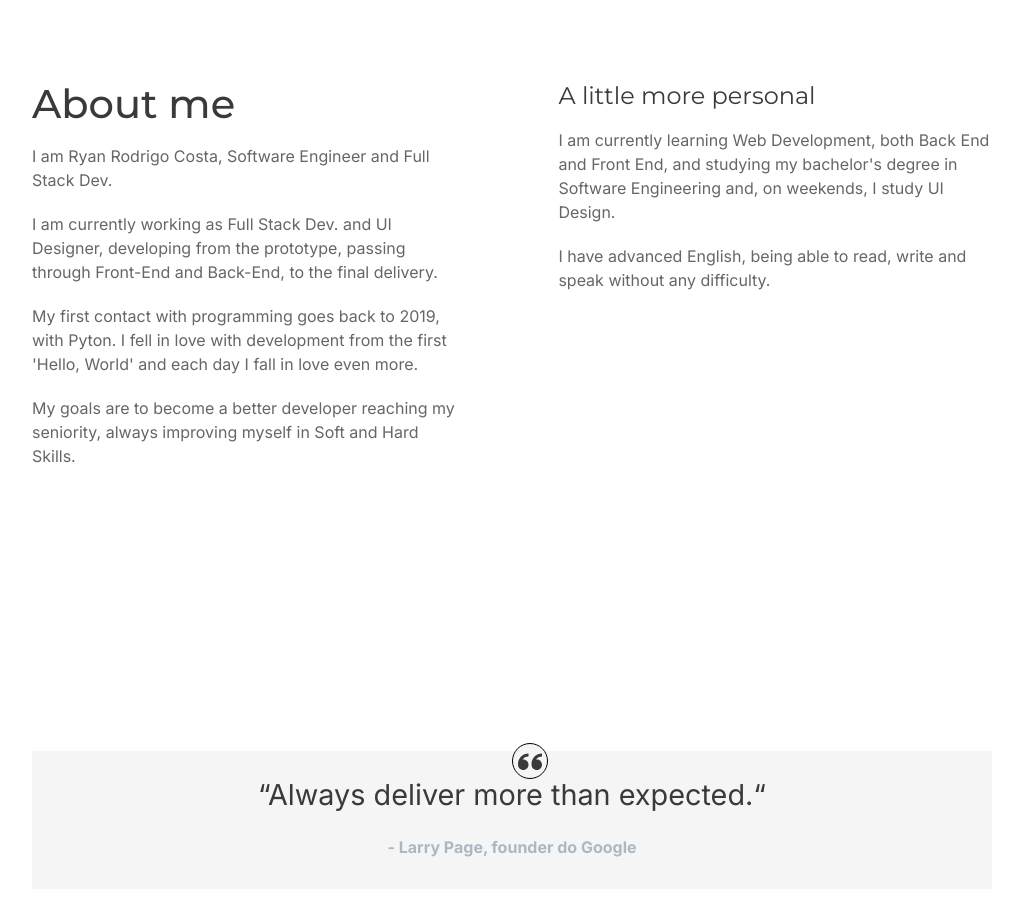
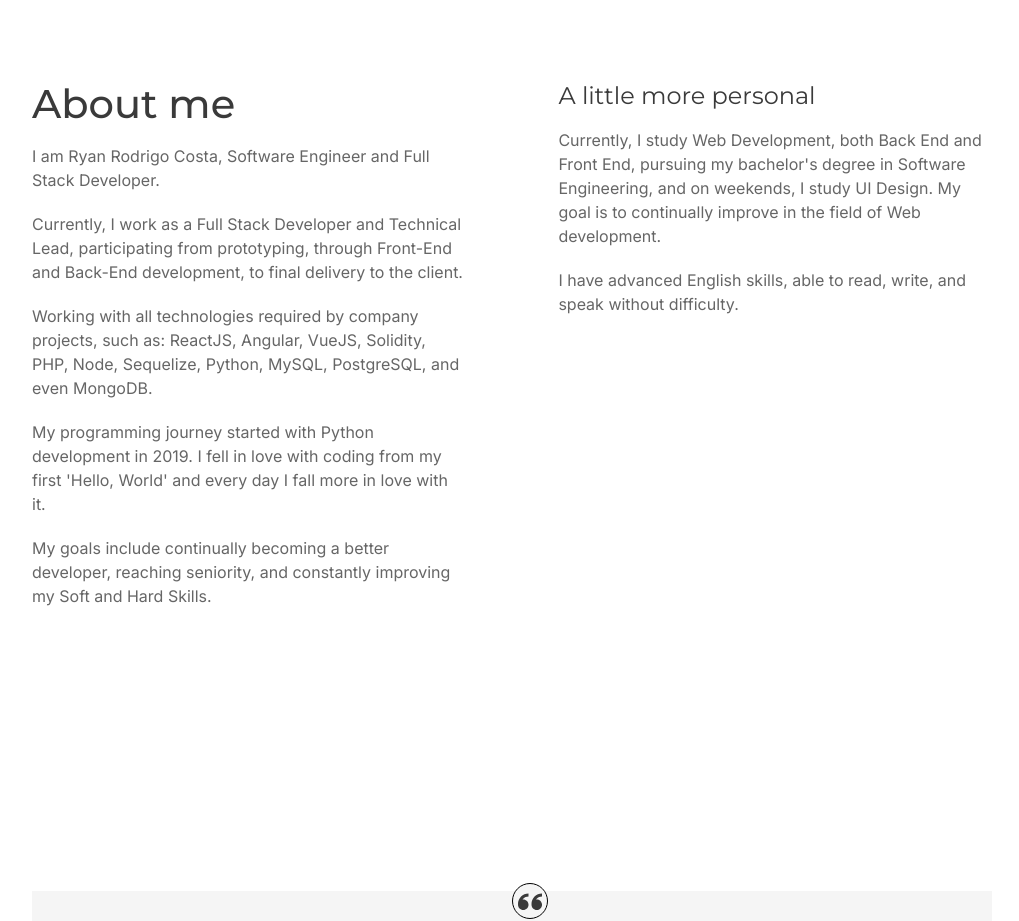
Before and after one commit to Ryan-R-C/new-portfolio, a React (Create React App) app: page / in a window 1280 px wide. Shown: the part 1220-2141 px from the top of the page, without its empty margins (128-1147 px from the left). Built offline with nearby package versions, Linux system fonts and the light colour scheme.

Commit message:
Feat: updated info

```diff
--- a/src/info.ts
+++ b/src/info.ts
@@ -41,7 +41,8 @@ export const storagedInfo = {
       title: 'Sobre mim',
       paragraphs: [
         "Eu sou Ryan Rodrigo Costa, Engenheiro de Software e Dev. Full Stack.",
-        "Atualmente trabalho como Desenvolvedor Full Stack e UI Designer, trabalhando desde o protótipo, passando pelo Front-End e Back-End até a entrega final para o cliente.",
+        "Atualmente trabalho como Desenvolvedor Full Stack e Líder Técnico, participando desde o protótipo, passando pelo Front-End e Back-End até a entrega final para o cliente.",
+        "Trabalhando com todas as tecnologias requiridas pelos projetos da empresa, tais como: ReactJS, Angular, VueJS, Solidity, PHP, Node, Sequelize, Python, MySQL, PostgreSQL  e até mesmo MongoDB.",
         "Meu contato com programação começou com desenvolvimento em Python, em 2019, me apaixonei pelo desenvolvimento desde o primeiro 'Hello, World' e a cada dia que passa me apaixono mais ainda.",
         "Tenho como metas me tornar sempre um desenvolvedor melhor chegando a minha senioridade, sempre me aperfeiçoando nas Soft e Hard Skills."
       ]
@@ -51,8 +52,8 @@ export const storagedInfo = {
     asideAboutText: {
       title: 'Um pouco mais pessoal',
       paragraphs: [
-        "Atualmente estudo Desenvolvimento Web, tanto Back End quanto Front End, cursando meu bacharelado em Engenharia de Software e, aos finais de semanam, estudo UI Design. Minha meta é se aperfeiçoar na área de desenvolvimento Web.",
-        "Tenho inglês avançado, conseguindo ler, escrever e falar sem muitas dificuldades.",
+        "Atualmente estudo Desenvolvimento Web, tanto Back End quanto Front End, cursando meu bacharelado em Engenharia de Software e, aos finais de semanam, estudo UI Design. Minha meta é se aperfeiçoar cada vez mais na área de desenvolvimento Web.",
+        "Tenho inglês avançado, conseguindo ler, escrever e falar sem dificuldades.",
       ]
     },
 
@@ -492,15 +493,11 @@ export const storagedInfo = {
     mainAboutText: {
       title: 'About me',
       paragraphs: [
-        `I am Ryan Rodrigo Costa, Software Engineer and Full Stack Dev.`
-        ,
-
-        `I am currently working as Full Stack Dev. and UI Designer, developing from the prototype, passing through Front-End and Back-End, to the final delivery.`
-        ,
-        `My first contact with programming goes back to 2019, with Pyton. I fell in love with development from the first 'Hello, World' and each day I fall in love even more.`
-        ,
-        `My goals are to become a better developer reaching my seniority, always improving myself in Soft and Hard Skills.`
-
+        "I am Ryan Rodrigo Costa, Software Engineer and Full Stack Developer.",
+        "Currently, I work as a Full Stack Developer and Technical Lead, participating from prototyping, through Front-End and Back-End development, to final delivery to the client.",
+        "Working with all technologies required by company projects, such as: ReactJS, Angular, VueJS, Solidity, PHP, Node, Sequelize, Python, MySQL, PostgreSQL, and even MongoDB.",
+        "My programming journey started with Python development in 2019. I fell in love with coding from my first 'Hello, World' and every day I fall more in love with it.",
+        "My goals include continually becoming a better developer, reaching seniority, and constantly improving my Soft and Hard Skills."
       ]
     },
 
@@ -508,9 +505,8 @@ export const storagedInfo = {
     asideAboutText: {
       title: 'A little more personal',
       paragraphs: [
-        `I am currently learning Web Development, both Back End and Front End, and studying my bachelor's degree in Software Engineering and, on weekends, I study UI Design.`
-        ,
-        `I have advanced English, being able to read, write and speak without any difficulty.`,
+        "Currently, I study Web Development, both Back End and Front End, pursuing my bachelor's degree in Software Engineering, and on weekends, I study UI Design. My goal is to continually improve in the field of Web development.",
+        "I have advanced English skills, able to read, write, and speak without difficulty."
       ]
     },
 
```
